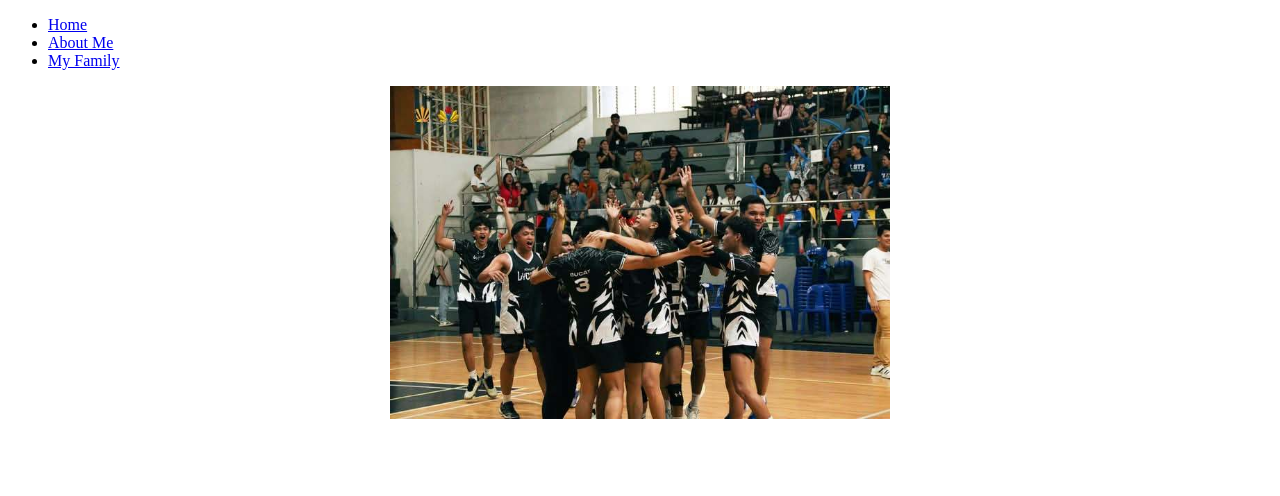
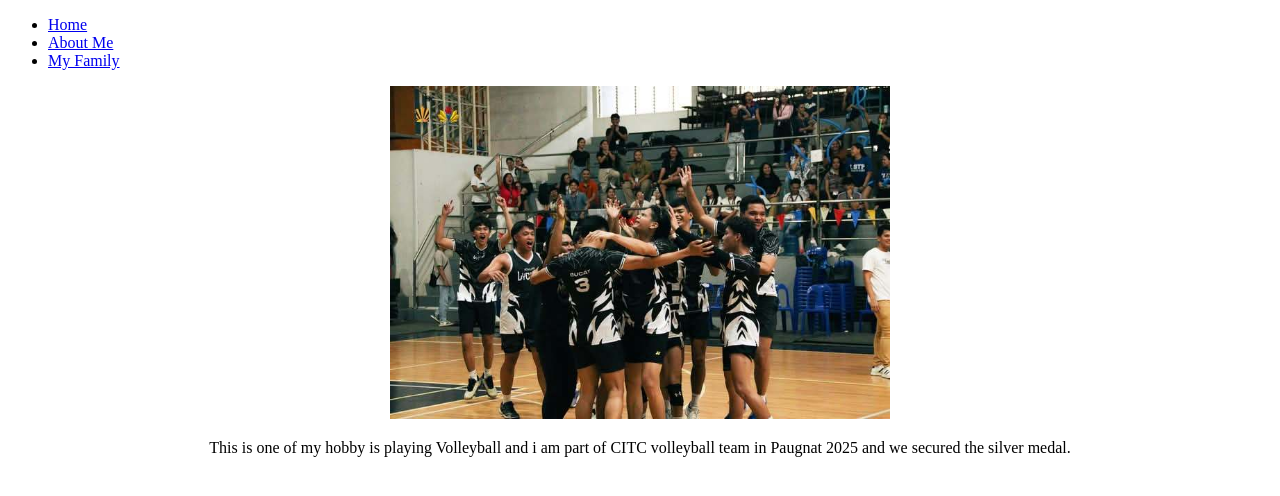
Before and after one commit to Bhyrnne27/kiyoshi, a plain HTML site: page hobbies.html in a window 1280 px wide. Drawn offline with Linux system fonts and the light colour scheme.

Commit message:
added changes

```diff
--- a/hobbies.html
+++ b/hobbies.html
@@ -14,6 +14,7 @@
     <center>
         <img src="473719738_1728505661210614_1417537250767767046_n.jpg" alt="Volleyball"
         width="500" height="333">
+        <p>This is one of my hobby is playing Volleyball and i am part of CITC volleyball team in Paugnat 2025 and we secured the silver medal.</p>
     </center>
 </body>
 </html>
```
